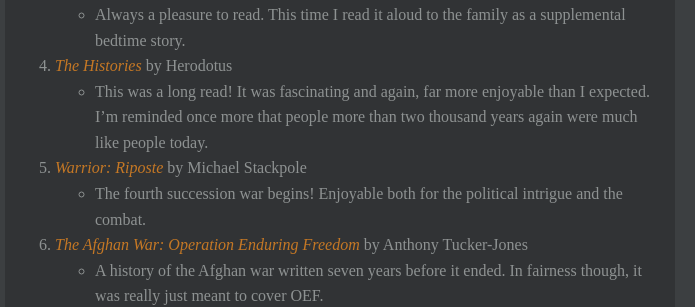
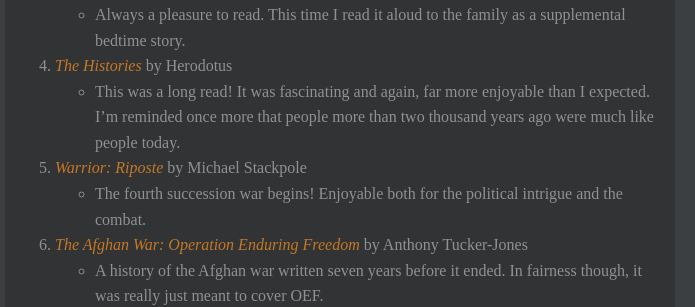
Before and after one commit to noUsernamesLef7/noUsernamesLef7.github.io, a Jekyll site: the page built from personal/books/index.md, in a window 1280 px wide and 1400 px high, scrolled down 275 px. Shown: the part 177-484 px from the top of the window, without its empty margins (300-995 px from the left). Built offline with Jekyll 4.4.1, drawn with Linux system fonts in a browser that asks for light colours; some of the changed text lies outside the part shown.

```diff
--- a/personal/books/index.md
+++ b/personal/books/index.md
@@ -16,7 +16,7 @@ A few groupings of my favorite books on specific topics or genres, as well as a
 3. *The Hitchhiker's Guide to the Galaxy* by Douglas Adams
     * Always a pleasure to read. This time I read it aloud to the family as a supplemental bedtime story.
 4. *The Histories* by Herodotus
-    * This was a long read! It was fascinating and again, far more enjoyable than I expected. I'm reminded once more that people more than two thousand years again were much like people today.
+    * This was a long read! It was fascinating and again, far more enjoyable than I expected. I'm reminded once more that people more than two thousand years ago were much like people today.
 5. *Warrior: Riposte* by Michael Stackpole
     * The fourth succession war begins! Enjoyable both for the political intrigue and the combat.
 6. *The Afghan War: Operation Enduring Freedom* by Anthony Tucker-Jones
```
Also changed, not shown: other parts of personal/books/index.md (+2 -0 lines).
